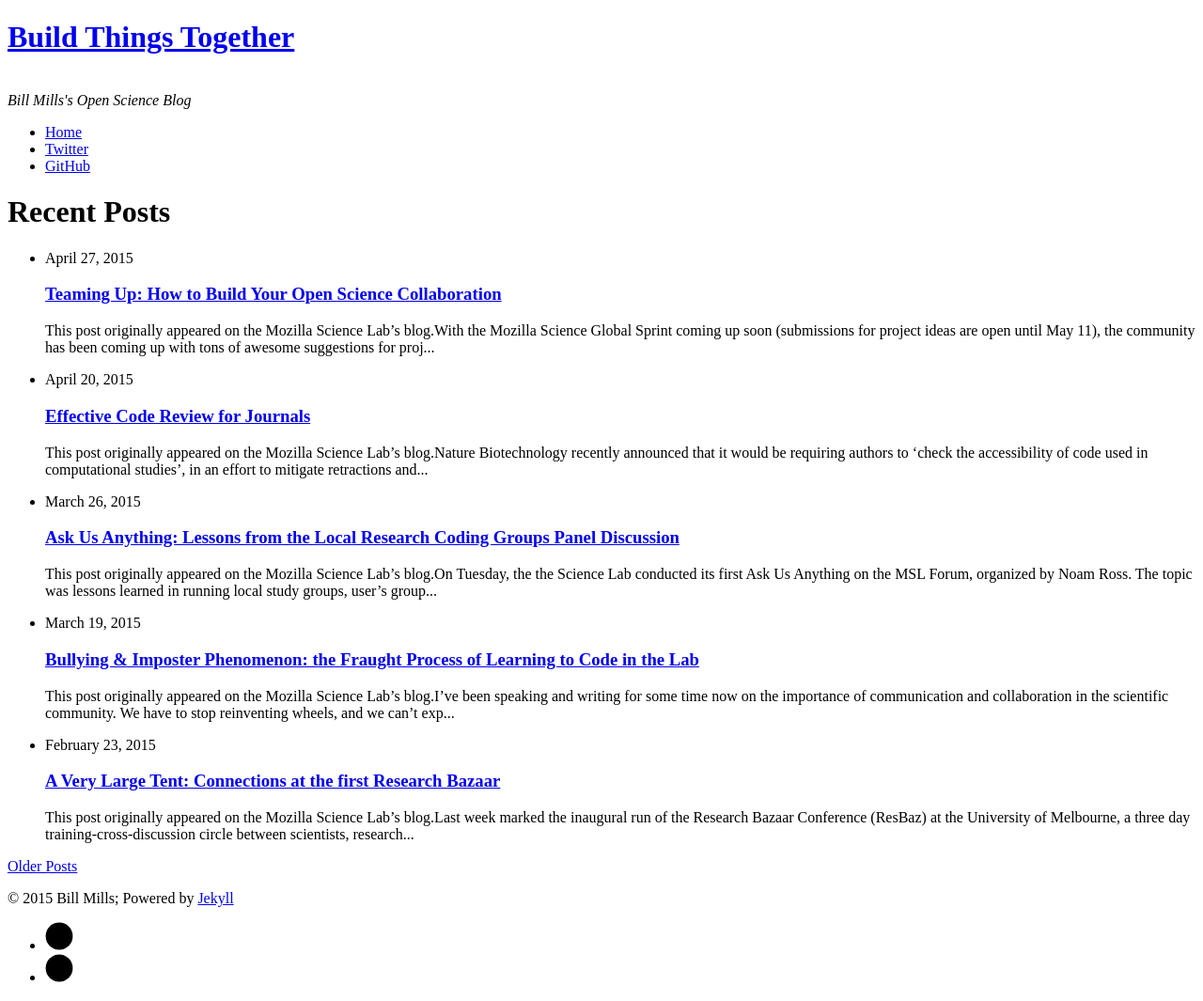
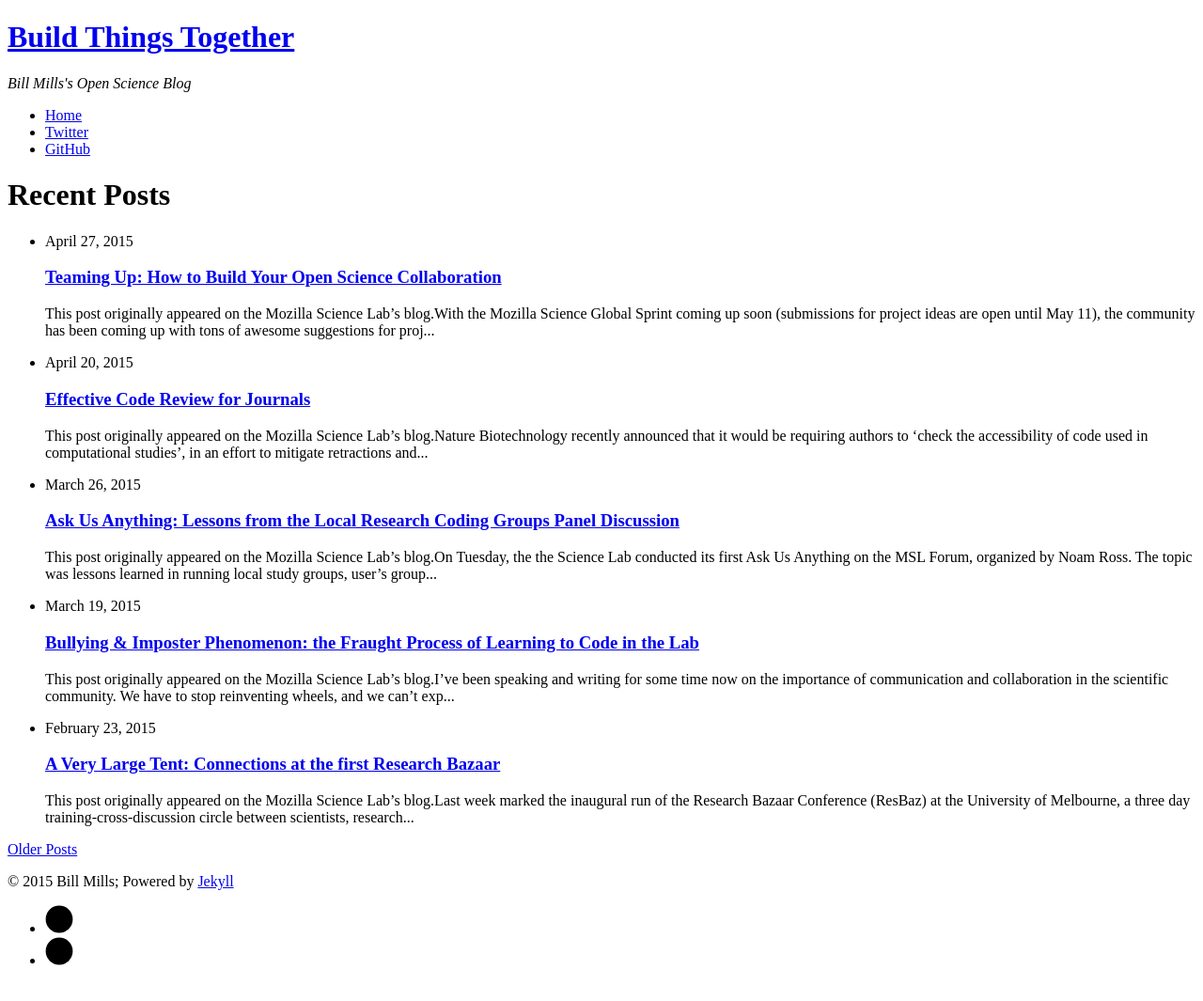
Before and after one commit to bkatiemills/blog, a Jekyll site: the page built from index.html, in a window 1280 px wide. Shown: the whole page at 94% size. Built offline with Jekyll 4.4.1, drawn with Linux system fonts in a browser that asks for light colours; nearby versions of some CDN libraries; Markdown is read by kramdown in place of the engine named in the settings; the list of posts is cut into pages by our own code; comment, search, counter and statistics services are not loaded.

Commit message:
header subtitle

```diff
--- a/_includes/header.html
+++ b/_includes/header.html
@@ -1,8 +1,7 @@
  <div class="header">
      <div class="container">
          <h1 class="logo"><a href="{{ site.baseurl }}/">{{ site.title }}</a></h1>
-         <br>
-         <em>{{ site.subtitle }}</em>
+         <em style='display:block'>{{ site.subtitle }}</em>
          <nav class="nav-collapse">
              <ul class="noList">
                  {% for link in site.navigation %}{% assign current = nil %}{% if page.url contains link.url %}{% assign current = 'current' %}{% endif %}
```
